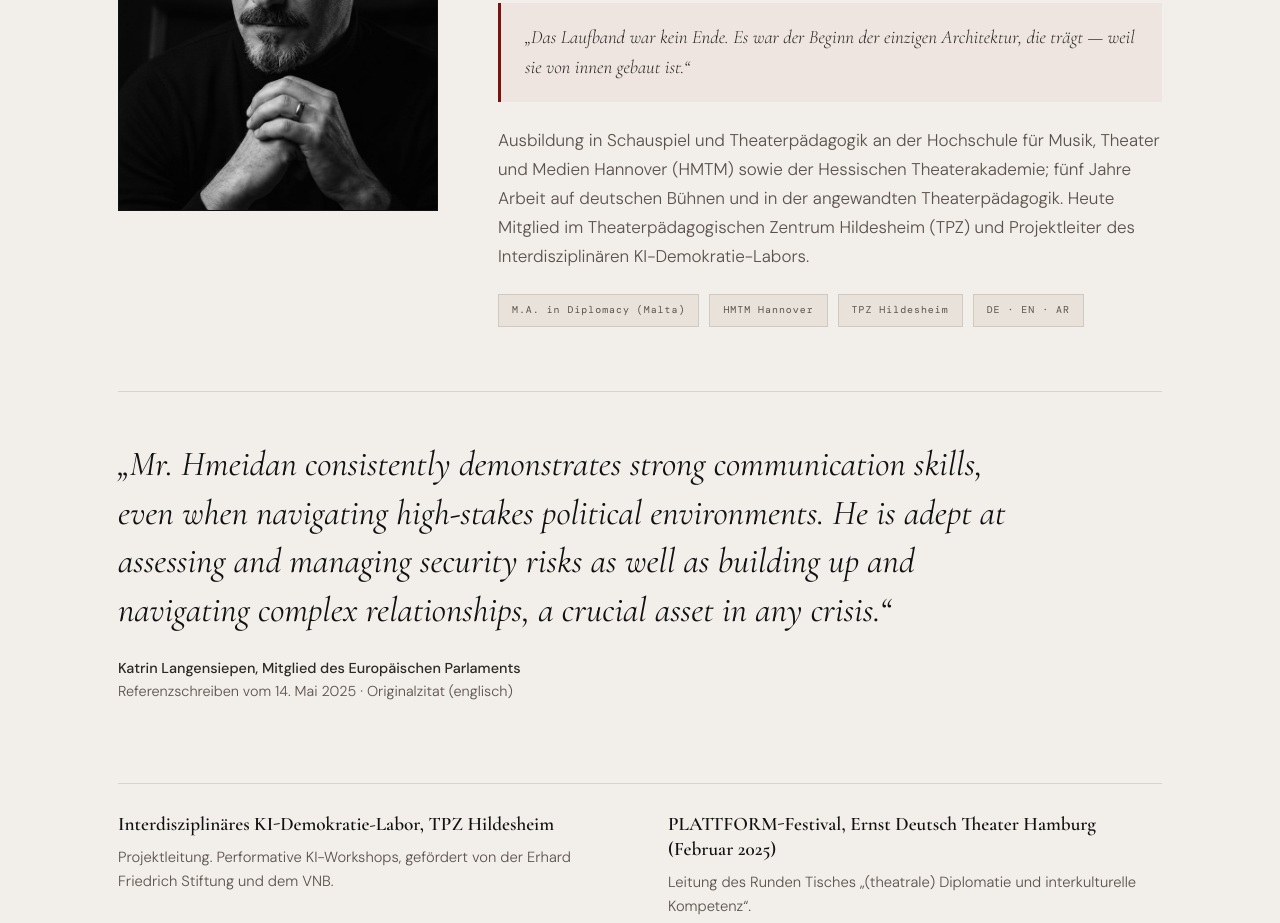
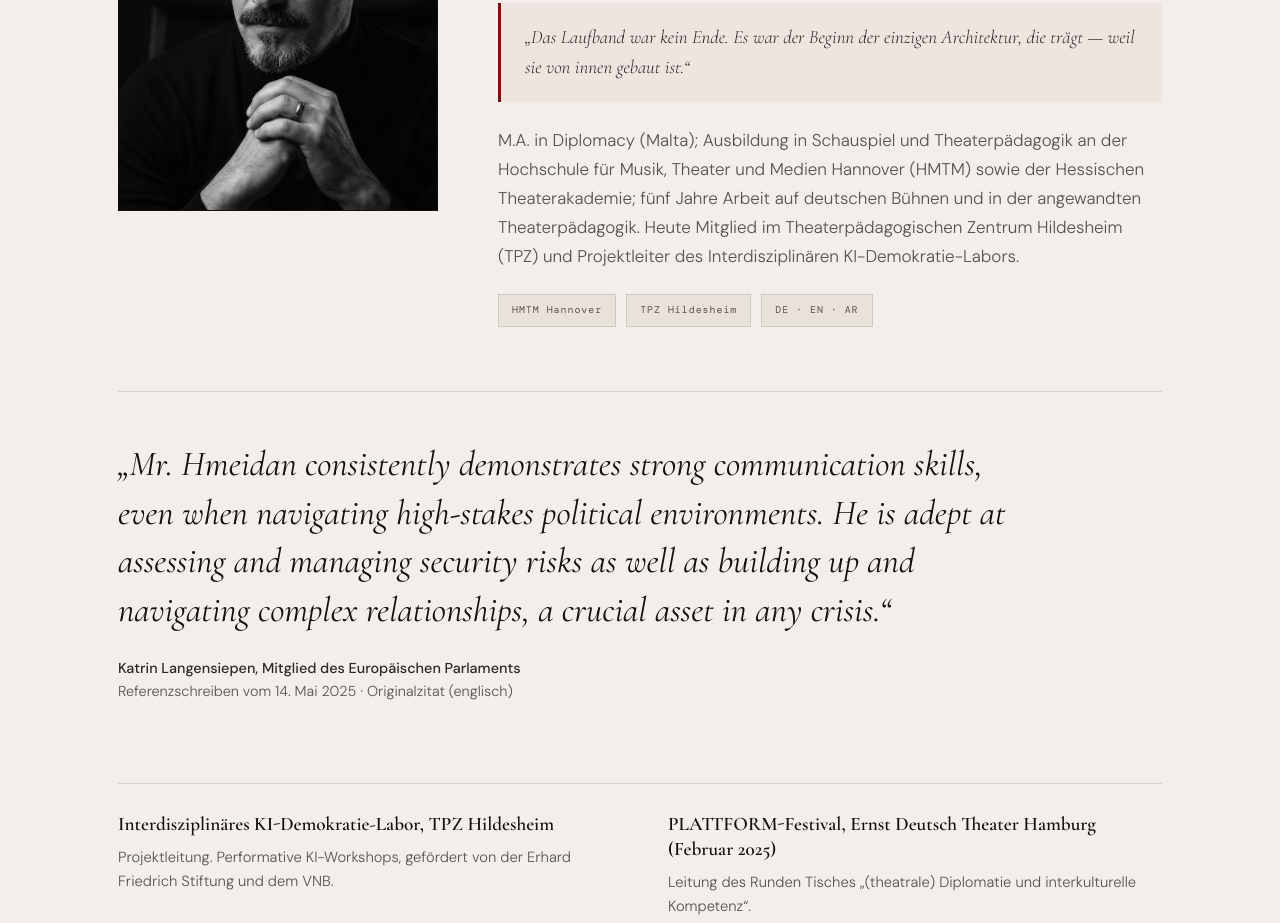
Before and after one commit to hmeidan-intelligence/hmeidan-intelligence.github.io, a plain HTML site: page index.html in a window 1280 px wide. Shown: the part 4876-5799 px from the top of the page. Drawn offline with Linux system fonts and the light colour scheme.

Commit message:
Profil: M.A. in Diplomacy (Malta) in den Fließtext, Tag entfernt
Co-Authored-By: Claude Sonnet 5.5 <noreply@anthropic.com>
Claude-Session: https://claude.ai/code/session_01LMaWV1ke3WnQ6ZDpyzGQqM

```diff
--- a/index.html
+++ b/index.html
@@ -508,9 +508,8 @@
         <p class="mono reveal" style="color:var(--sovereign); margin-bottom:16px;">Diplomat a.D. (M.A. in Diplomacy) · Theaterpädagoge · Hildesheim</p>
         <p class="reveal">Zwölf Jahre im syrischen diplomatischen Dienst — mit Stationen in Damaskus, Tokio und Havanna — gefolgt von einer bewussten Zäsur im <strong>März 2013 aus politisch-moralischer Verantwortung:</strong> dem öffentlichen Austritt aus dem Botschaftsdienst in Havanna, um kein Regime zu vertreten, das Gewalt gegen das eigene Volk einsetzt.</p>
         <div class="bio-refusal reveal"><p style="font-family:var(--display); font-style:italic; font-size:1.18rem; line-height:1.55; color:var(--ink); margin:0; max-width:none;">„Das Laufband war kein Ende. Es war der Beginn der einzigen Architektur, die trägt — weil sie von innen gebaut ist.“</p></div>
-        <p class="reveal">Ausbildung in Schauspiel und Theaterpädagogik an der Hochschule für Musik, Theater und Medien Hannover (HMTM) sowie der Hessischen Theaterakademie; fünf Jahre Arbeit auf deutschen Bühnen und in der angewandten Theaterpädagogik. Heute Mitglied im Theaterpädagogischen Zentrum Hildesheim (TPZ) und Projektleiter des Interdisziplinären KI-Demokratie-Labors.</p>
+        <p class="reveal">M.A. in Diplomacy (Malta); Ausbildung in Schauspiel und Theaterpädagogik an der Hochschule für Musik, Theater und Medien Hannover (HMTM) sowie der Hessischen Theaterakademie; fünf Jahre Arbeit auf deutschen Bühnen und in der angewandten Theaterpädagogik. Heute Mitglied im Theaterpädagogischen Zentrum Hildesheim (TPZ) und Projektleiter des Interdisziplinären KI-Demokratie-Labors.</p>
         <div class="bio-tags reveal">
-          <span class="bio-tag">M.A. in Diplomacy (Malta)</span>
           <span class="bio-tag">HMTM Hannover</span>
           <span class="bio-tag">TPZ Hildesheim</span>
           <span class="bio-tag">DE · EN · AR</span>
```
